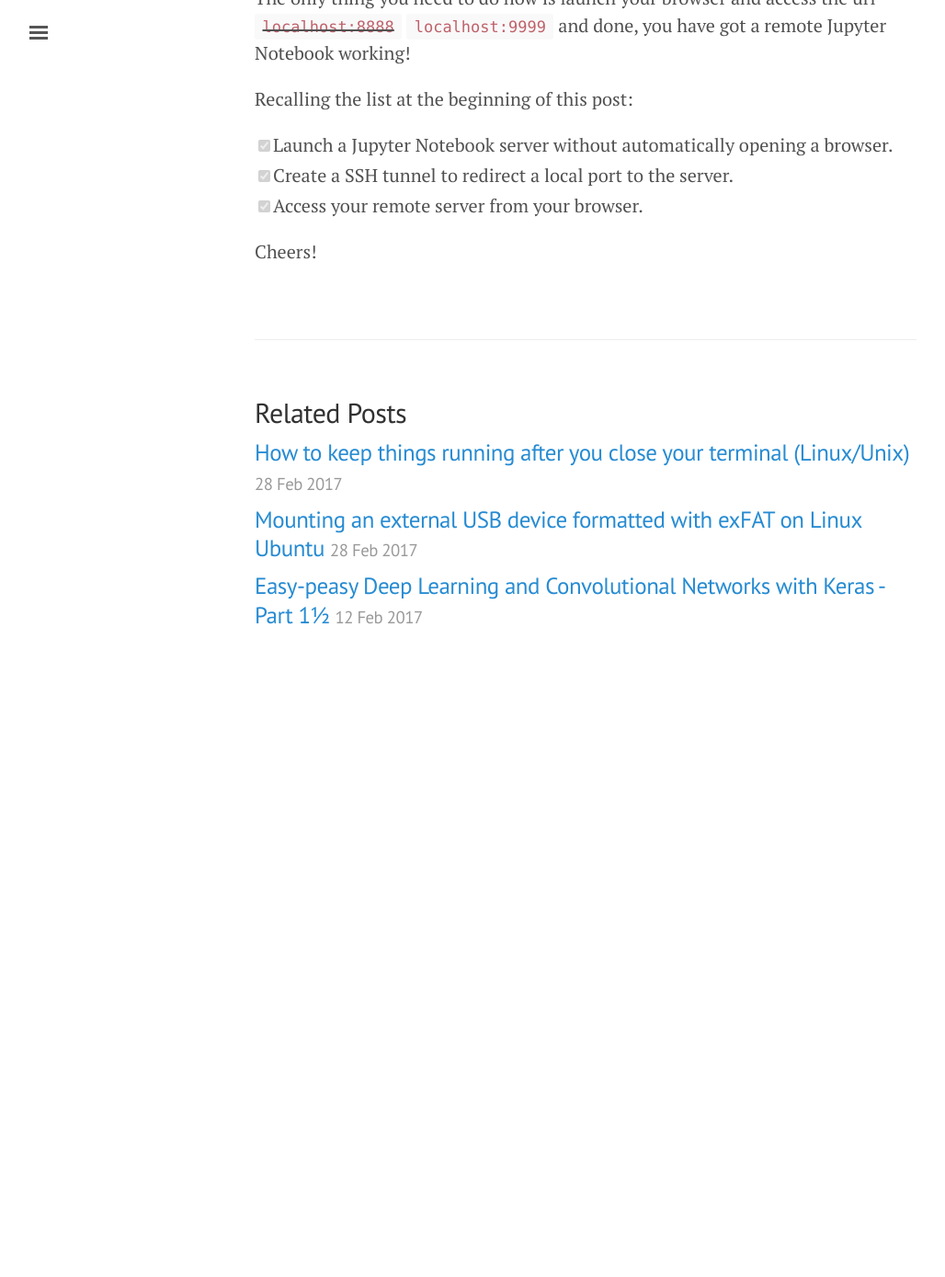
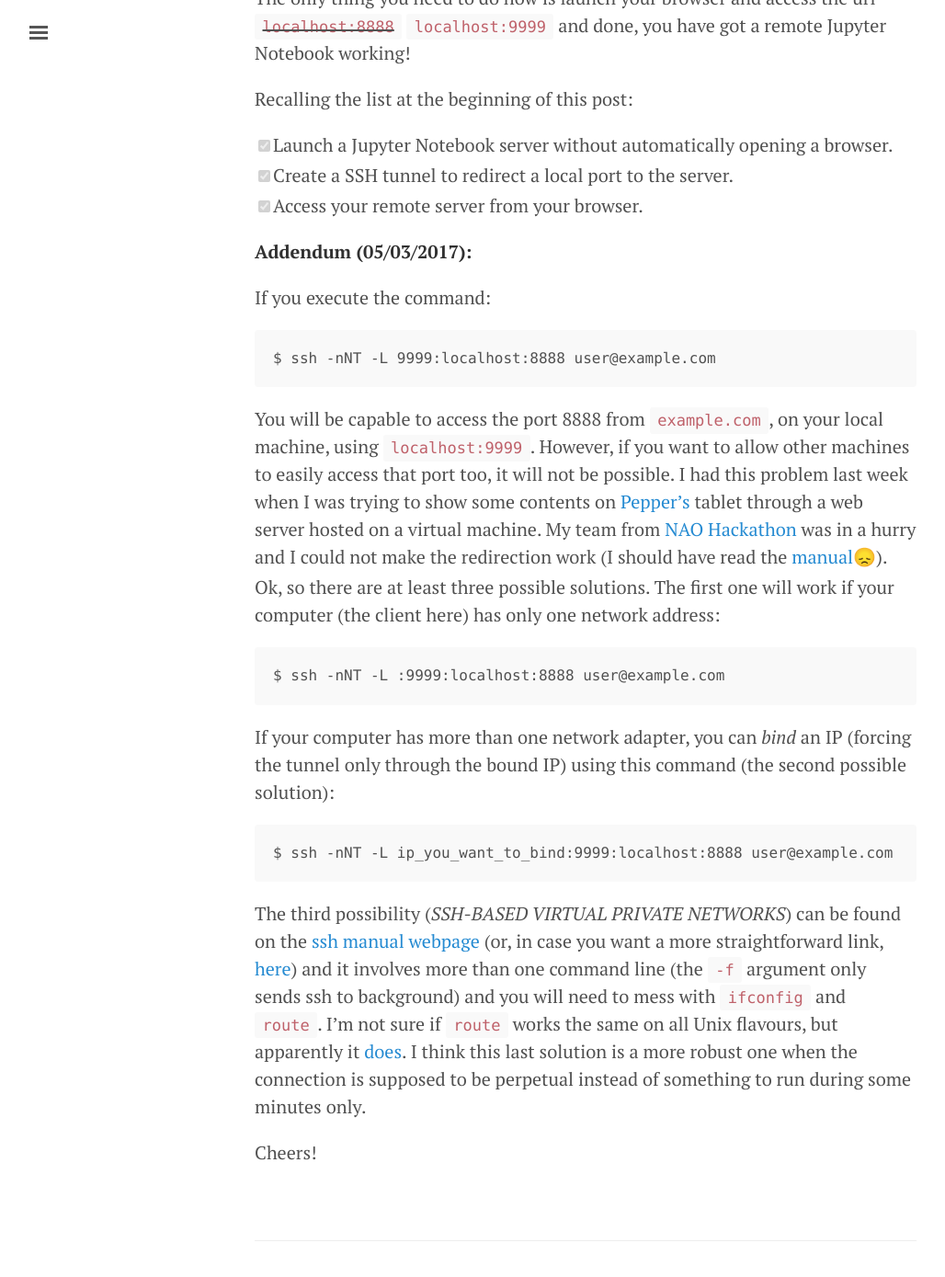
Before and after one commit to ricardodeazambuja/ricardodeazambuja.github.io, a Jekyll site: the page built from _posts/2017-02-10-Jupyter_notebook_remotelly.md, in a window 1280 px wide and 1400 px high, scrolled down 2437 px. Shown: the top 1389 px of the window at 92% size, without its empty margins (3-1031 px from the left). Built offline with Jekyll 4.4.1, drawn with Linux system fonts in a browser that asks for light colours; emoji names are drawn with the system emoji font; comment, search, counter and statistics services are not loaded; before the commit the page ends 3182 px from its top, so only the background shows below that; some of the changed text lies outside the part shown.

Commit message:
Extra explanations for external redirections

````diff
--- a/_posts/2017-02-10-Jupyter_notebook_remotelly.md
+++ b/_posts/2017-02-10-Jupyter_notebook_remotelly.md
@@ -33,7 +33,7 @@ $ nohup jupyter notebook --no-browser &
   Caveat: You will only be able to access files (and subdirs) located on the current directory.
 </div>
 
-After that, you can disconnect from the remote computer, open a terminal on the client computer and type this (more details about the *ssh tunneling magic* can be found [here](http://blog.trackets.com/2014/05/17/ssh-tunnel-local-and-remote-port-forwarding-explained-with-examples.html)):
+After that, you can disconnect from the remote computer, open a terminal on the client computer and type this (more details about the *[ssh](https://linux.die.net/man/1/ssh) tunneling magic* can be found [here](http://blog.trackets.com/2014/05/17/ssh-tunnel-local-and-remote-port-forwarding-explained-with-examples.html)):
 
 ```
 $ ssh -nNT -L 9999:localhost:8888 user@example.com
@@ -48,4 +48,26 @@ Recalling the list at the beginning of this post:
 - [x] Create a SSH tunnel to redirect a local port to the server.
 - [x] Access your remote server from your browser.
 
+**Addendum (05/03/2017):**
+
+If you execute the command:
+
+```
+$ ssh -nNT -L 9999:localhost:8888 user@example.com
+```
+
+You will be capable to access the port 8888 from `example.com`, on your local machine, using `localhost:9999`. However, if you want to allow other machines to easily access that port too, it will not be possible. I had this problem last week when I was trying to show some contents on [Pepper's](https://www.ald.softbankrobotics.com/en/cool-robots/pepper) tablet through a web server hosted on a virtual machine. My team from [NAO Hackathon](https://github.com/ricardodeazambuja/Hackathon-Plymouth-2017) was in a hurry and I could not make the redirection work (I should have read the [manual](https://linux.die.net/man/1/ssh):disappointed:). Ok, so there are at least three possible solutions. The first one will work if your computer (the client here) has only one network address:
+
+```
+$ ssh -nNT -L :9999:localhost:8888 user@example.com
+```
+
+If your computer has more than one network adapter, you can *bind* an IP (forcing the tunnel only through the bound IP) using this command (the second possible solution):
+
+```
+$ ssh -nNT -L ip_you_want_to_bind:9999:localhost:8888 user@example.com
+```
+
+The third possibility (*SSH-BASED VIRTUAL PRIVATE NETWORKS*) can be found on the [ssh manual webpage](https://linux.die.net/man/1/ssh) (or, in case you want a more straightforward link, [here](http://superuser.com/a/311863)) and it involves more than one command line (the `-f` argument only sends ssh to background) and you will need to mess with `ifconfig` and `route`. I'm not sure if `route` works the same on all Unix flavours, but apparently it [does](https://en.wikipedia.org/wiki/Route_(command)). I think this last solution is a more robust one when the connection is supposed to be perpetual instead of something to run during some minutes only.
+
 Cheers!
````
